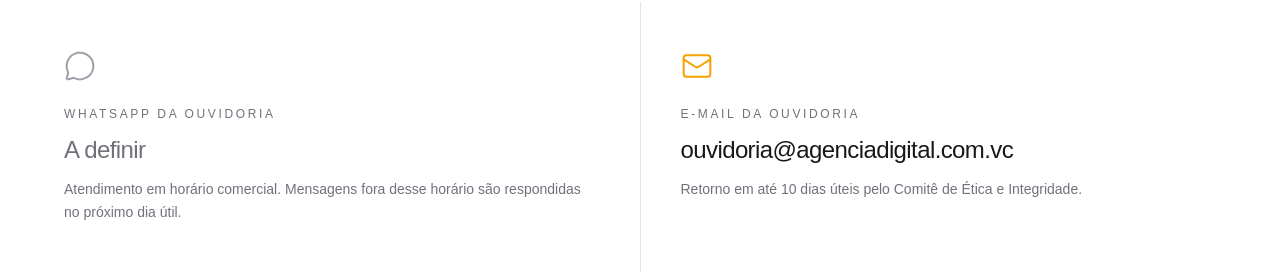
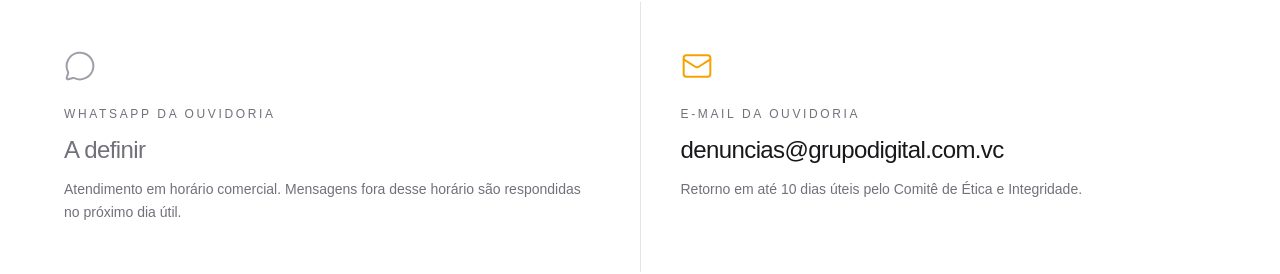
Before and after one commit to grupodigital/site-agenciadigital, a Next.js app: page /compliance in a window 1280 px wide. Shown: the part 1075-1349 px from the top of the page. Built offline with nearby package versions, Linux system fonts and the light colour scheme; a web font is replaced by a local one.

Commit message:
dev 01.07.26

```diff
--- a/src/components/pages/ComplianceContent.tsx
+++ b/src/components/pages/ComplianceContent.tsx
@@ -29,7 +29,7 @@ const IN_VIEW = { margin: '-15% 0px -15% 0px' };
 // Quando vazio, o card é exibido em estado "A definir" e o link fica desabilitado.
 const WHATSAPP_E164 = '';
 const WHATSAPP_DISPLAY = 'A definir';
-const EMAIL_OUVIDORIA = 'ouvidoria@agenciadigital.com.vc';
+const EMAIL_OUVIDORIA = 'denuncias@grupodigital.com.vc';
 // Caminhos sugeridos pelo briefing. TI deve subir os PDFs nesses caminhos.
 const PDF_PROGRAMA = '/storage/compliance/programa-de-integridade-2026.pdf';
 const PDF_CODIGO = '/storage/compliance/codigo-de-etica-2026.pdf';
```
